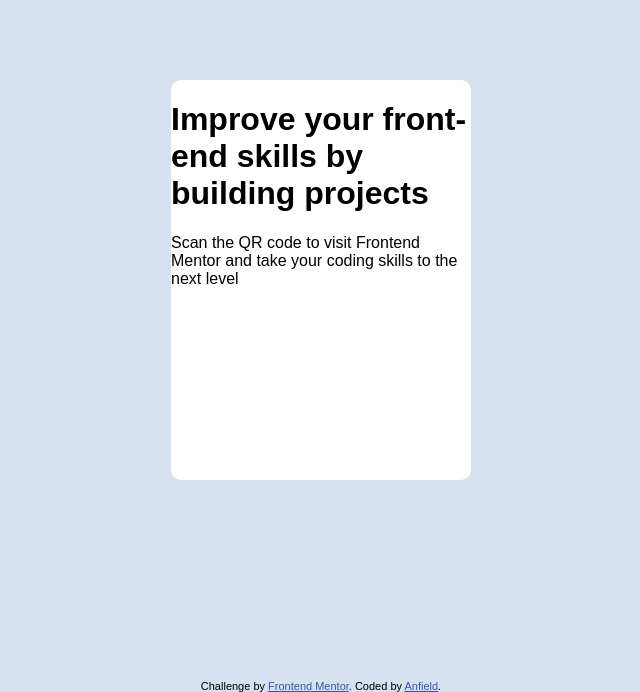
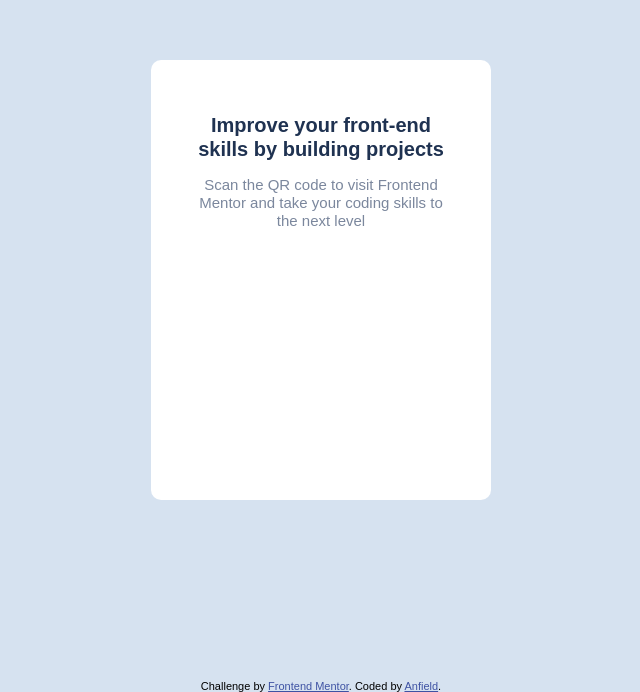
Before and after one commit to Anfield-Lam/front-end-mentor-qr-code-website, a plain HTML site: page index.html in a window 1280 px wide. Shown: the part 128-820 px from the top of the page, without its empty margins (319-959 px from the left). Drawn offline with Linux system fonts and the light colour scheme.

Commit message:
text content font

```diff
--- a/index.html
+++ b/index.html
@@ -31,6 +31,25 @@
       width: 300px;
       height: 400px;
       border-radius: 10px;
+      padding: 20px;
+      text-align: center;
+    }
+
+    .text-content {
+      padding: 20px;
+      line-height: 1.2;
+    }
+
+    h1 {
+      font-size: 20px;
+      color: hsl(218, 44%, 22%);
+      font-weight: 700;
+    }
+
+    p {
+      font-size: 15px;
+      color: hsl(220, 15%, 55%);
+      font-weight: 400;
     }
   </style>
 </head>
```
